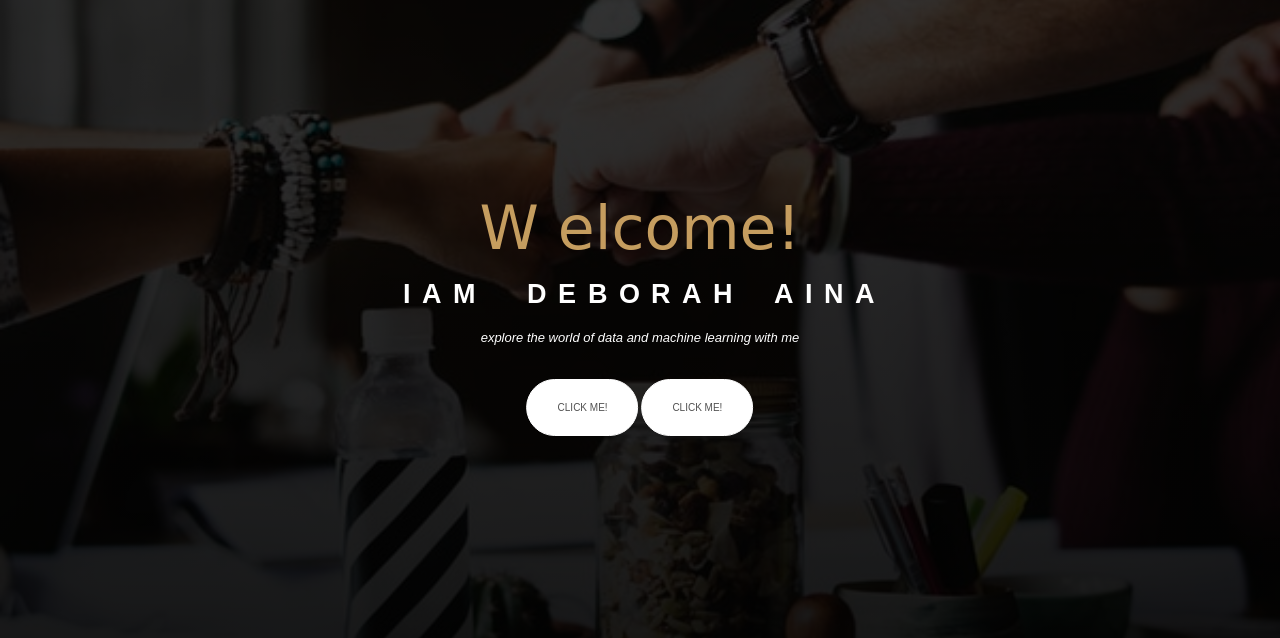
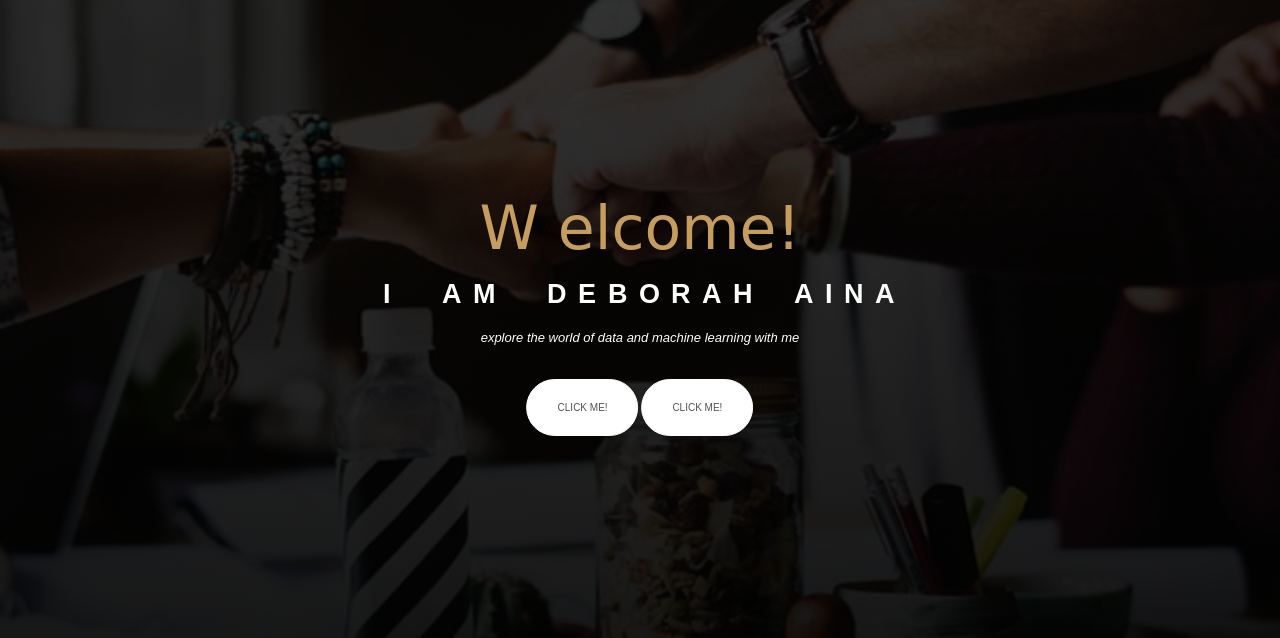
Before and after one commit to Deborahaina/data-telling, a Flask app: page / in a window 1280 px wide. Shown: the part 51-689 px from the top of the page. Run offline with Flask 2, Linux system fonts and the light colour scheme; parts of the project's set-up code (start-up, migrations or seed data) failed here and were passed over; some libraries are stand-ins or nearby versions; some web fonts are replaced.

Commit message:
Final commit

```diff
--- a/templates/index.html
+++ b/templates/index.html
@@ -44,8 +44,8 @@
       <div class="hero-text">
         <h1 id="first-letter">W <span>elcome!</span></h1>
         <div class="text-area mb-3">
-        <span>i</span>
-        <span class="ml-6">a</span>
+        <span class="mr-3">i</span>
+        <span class="ml-5">a</span>
         <span class="mr-5">m</span>
         <span class="ml-3">d</span>
         <span>e</span>
```
